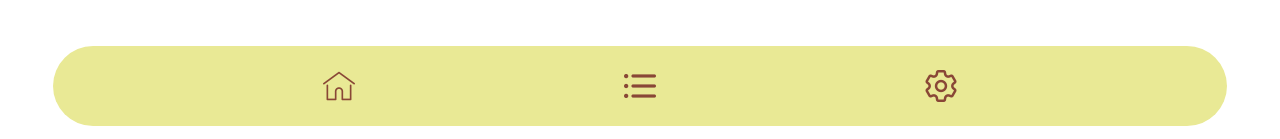
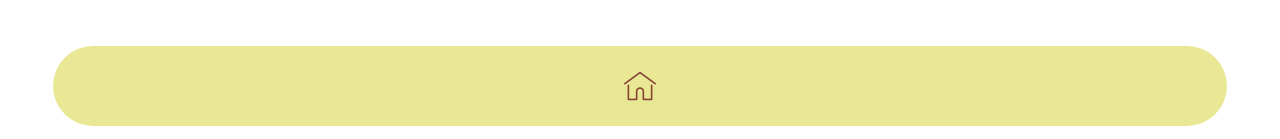
Before and after one commit to AlbabRiziq/absenku, a React (Create React App) app: page /sakit in a window 1280 px wide. Shown: the part 658-797 px from the top of the page. Built offline with nearby package versions, Linux system fonts and the light colour scheme.

Commit message:
Co-authored-by: andromedalaxy <SyifaZahra@users.noreply.github.com>

```diff
--- a/src/Components/Navbar/Navbar.jsx
+++ b/src/Components/Navbar/Navbar.jsx
@@ -1,6 +1,6 @@
 import home from "../../img/icon/home.svg";
-import setting from "../../img/icon/setting.svg";
-import list from "../../img/icon/list.svg";
+// import setting from "../../img/icon/setting.svg";
+// import list from "../../img/icon/list.svg";
 import { Link } from "react-router-dom";
 
 function Navbar() {
@@ -10,8 +10,8 @@ function Navbar() {
         {" "}
         <img src={home} className="kecil:h-7 lumayan:h-8" alt="" />
       </Link>
-      <img src={list} className="kecil:h-7 lumayan:h-8" alt="" />
-      <img src={setting} className="kecil:h-7 lumayan:h-8" alt="" />
+      {/* <img src={list} className="kecil:h-7 lumayan:h-8" alt="" />
+      <img src={setting} className="kecil:h-7 lumayan:h-8" alt="" /> */}
     </div>
   );
 }
--- a/src/Route/Beranda/Beranda.jsx
+++ b/src/Route/Beranda/Beranda.jsx
@@ -7,7 +7,7 @@ import mulaiAbsen from "../../img/icon/mulaiAbsen.svg";
 import sakit from "../../img/icon/Sick.svg";
 import izin from "../../img/icon/checkBox.svg";
 import riwayat from "../../img/icon/History.svg";
-import DataContext from "../../Context/DataContext";
+// import DataContext from "../../Context/DataContext";
 import Navbar from "../../Components/Navbar/Navbar";
 
 function Beranda() {
```
Also changed, not shown: src/Route/Login/Login.jsx (line endings or trailing spaces).
